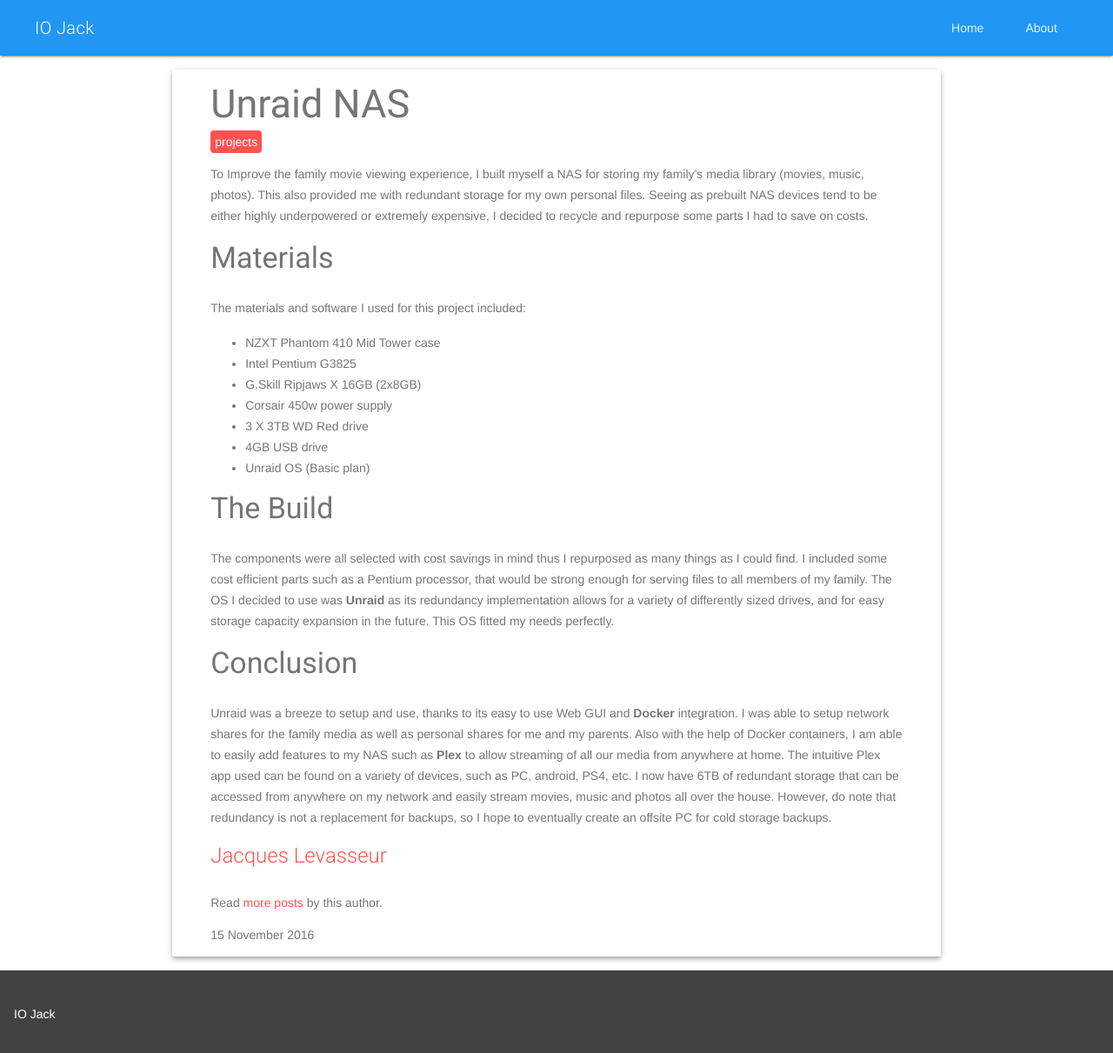
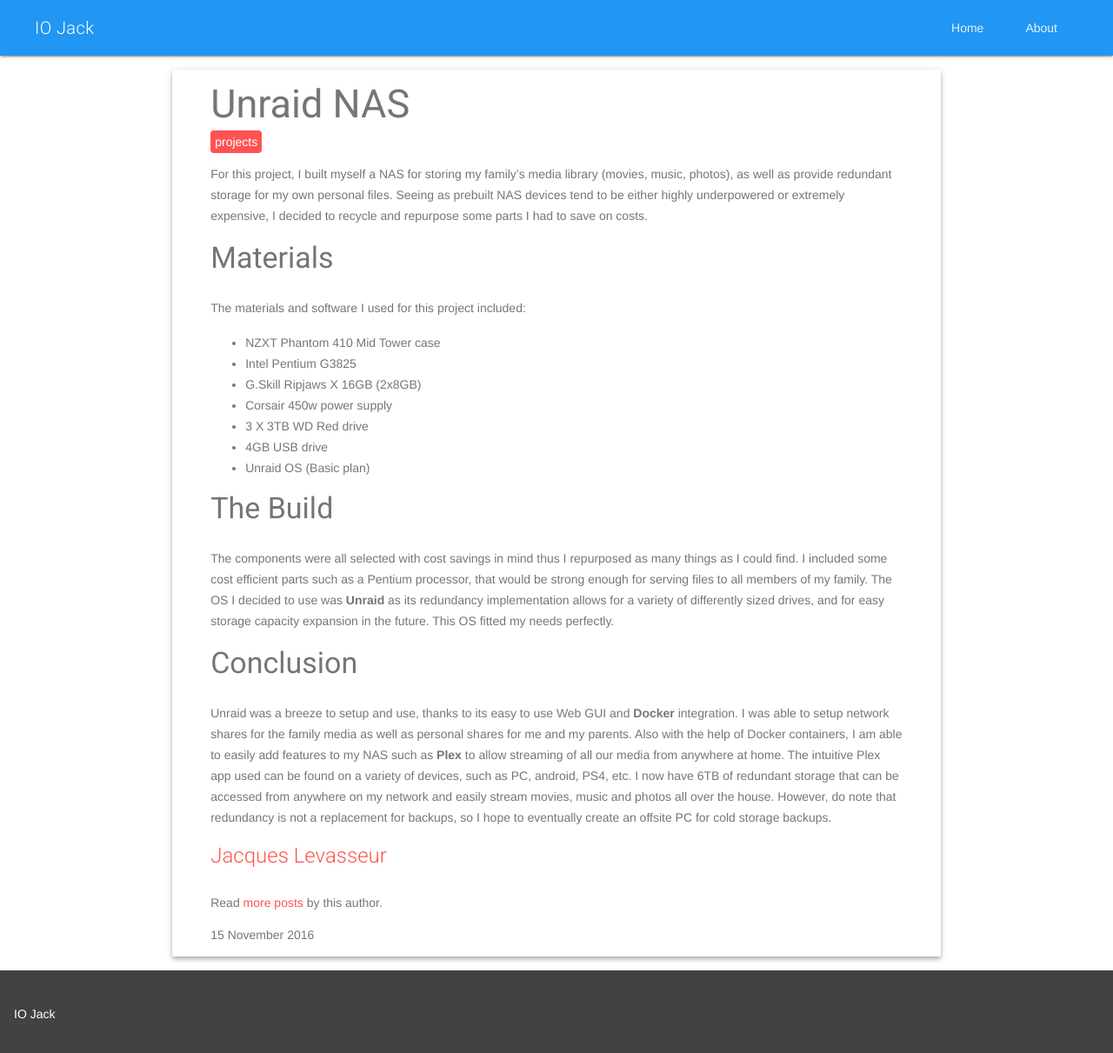
Before and after one commit to FrostByte-Dev/frostbyte-dev.github.io, a Jekyll site: the page built from _posts/2016-11-15-Unraid-NAS.md, in a window 1280 px wide. Shown: the top 1211 px of the page at 87% size. Built offline with Jekyll 4.4.1, drawn with Linux system fonts in a browser that asks for light colours; nearby versions of some CDN libraries.

Commit message:
Added missing comas.

```diff
--- a/_posts/2016-11-15-Unraid-NAS.md
+++ b/_posts/2016-11-15-Unraid-NAS.md
@@ -3,13 +3,13 @@
 title: Unraid NAS
 author: Jacques Levasseur
 date: 2016-11-15
-description: To Improve the family movie viewing experience, I built myself a NAS for storing my family's
+description: For this project, I built myself a NAS for storing my family's media library (movies, music
 tags:
 - projects
 image: /assets/images/wd_red_6tb.jpg
 ---
 
-To Improve the family movie viewing experience, I built myself a NAS for storing my family's media library (movies, music, photos). This also provided me with redundant storage for my own personal files. Seeing as prebuilt NAS devices tend to be either highly underpowered or extremely expensive, I decided to recycle and repurpose some parts I had to save on costs.
+For this project, I built myself a NAS for storing my family's media library (movies, music, photos), as well as provide redundant storage for my own personal files. Seeing as prebuilt NAS devices tend to be either highly underpowered or extremely expensive, I decided to recycle and repurpose some parts I had to save on costs.
 
 ### Materials
 
```
Also changed, not shown: _posts/2016-08-17-Arcade-Stick.md (+2 -2 lines), _posts/2016-08-18-Shedman.md (+2 -2 lines).
